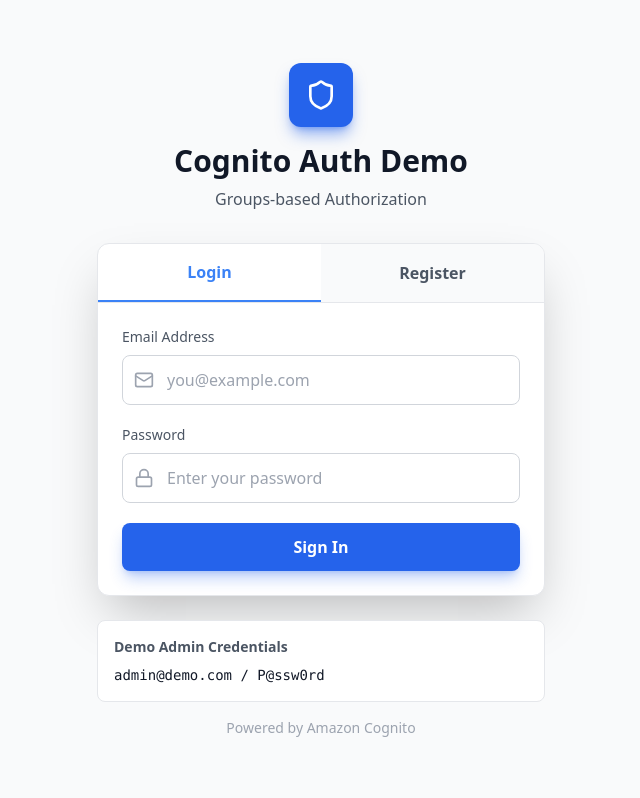
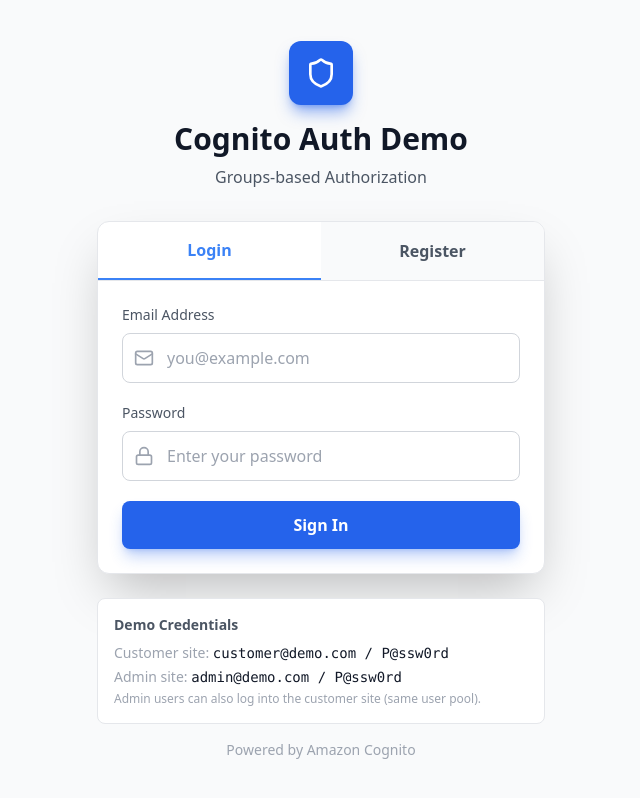
Before and after one commit to JesusRugama/cognito-auth-demo, a React (Vite) app in the folder client/: page /login in a window 1280 px wide. Shown: the whole page, without its empty margins (319-959 px from the left). Built offline with nearby package versions, Linux system fonts and the light colour scheme; no server answers.

Commit message:
add more demo explanations

```diff
--- a/client/src/pages/Auth.tsx
+++ b/client/src/pages/Auth.tsx
@@ -131,9 +131,19 @@
           </div>
         </div>
 
-        <div className="mt-6 p-4 rounded-lg text-sm bg-theme-bg-card border border-theme-border">
-          <p className="font-semibold mb-2 text-theme-text-secondary">Demo Admin Credentials</p>
-          <p className="font-mono text-theme-text-primary">admin@demo.com / P@ssw0rd</p>
+        <div className="mt-6 p-4 rounded-lg text-sm bg-theme-bg-card border border-theme-border space-y-1">
+          <p className="font-semibold mb-2 text-theme-text-secondary">Demo Credentials</p>
+          <p className="text-theme-text-primary">
+            <span className="text-theme-text-muted">Customer site:</span>{' '}
+            <span className="font-mono">customer@demo.com / P@ssw0rd</span>
+          </p>
+          <p className="text-theme-text-primary">
+            <span className="text-theme-text-muted">Admin site:</span>{' '}
+            <span className="font-mono">admin@demo.com / P@ssw0rd</span>
+          </p>
+          <p className="text-theme-text-muted text-xs mt-2">
+            Admin users can also log into the customer site (same user pool).
+          </p>
         </div>
 
         <p className="text-center text-sm mt-4 text-theme-text-muted">
```
